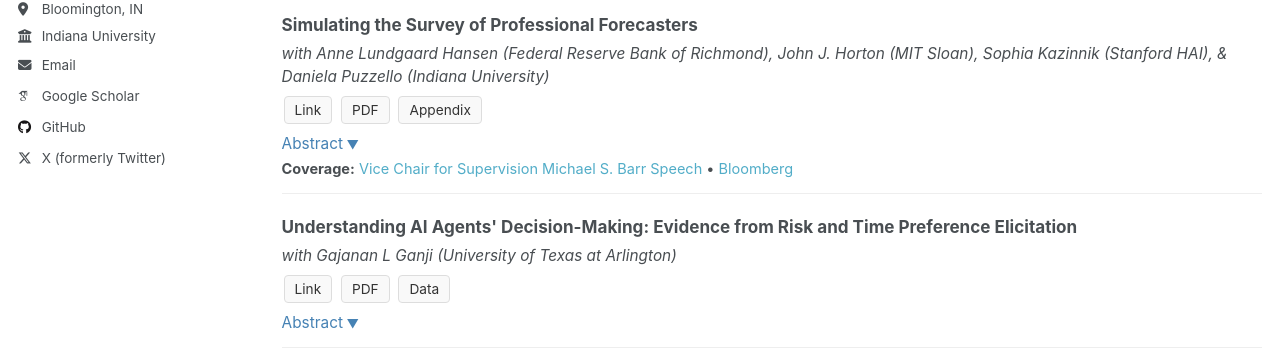
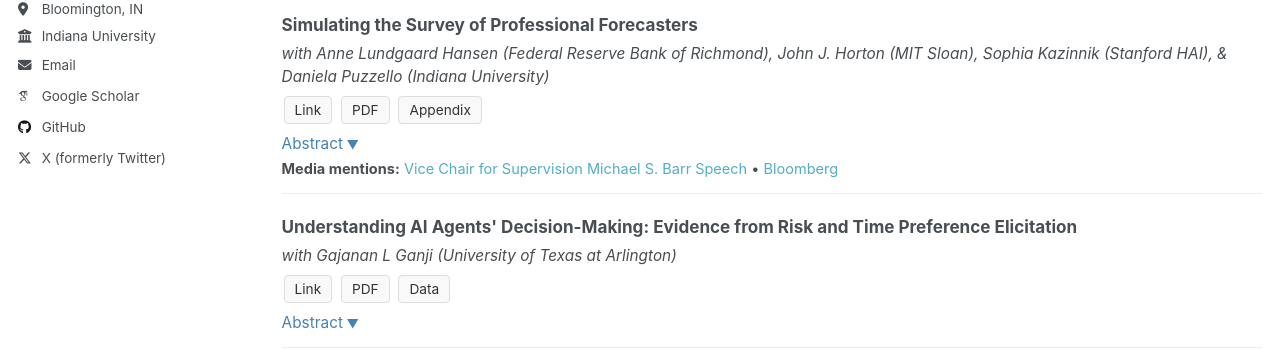
Before and after one commit to alizarif/alizarif.github.io, a Jekyll site: the page built from _pages/research.html, in a window 1280 px wide and 1250 px high. Shown: the part 327-679 px from the top of the window. Built offline with Jekyll 4.4.1, drawn with Linux system fonts in a browser that asks for light colours; some web fonts are replaced.

Commit message:
Update research.html

```diff
--- a/_pages/research.html
+++ b/_pages/research.html
@@ -122,7 +122,7 @@ author_profile: true
   </div>
 
   <div class="coverage-info">
-    <strong>Coverage:</strong> <a href="https://www.federalreserve.gov/newsevents/speech/barr20250218a.htm">Vice Chair for Supervision Michael S. Barr Speech</a> • <a href="https://www.bloomberg.com/opinion/articles/2025-02-26/robots-will-write-the-macro-forecasts">Bloomberg</a>
+    <strong>Media mentions:</strong> <a href="https://www.federalreserve.gov/newsevents/speech/barr20250218a.htm">Vice Chair for Supervision Michael S. Barr Speech</a> • <a href="https://www.bloomberg.com/opinion/articles/2025-02-26/robots-will-write-the-macro-forecasts">Bloomberg</a>
   </div>
 </div>
 
```
